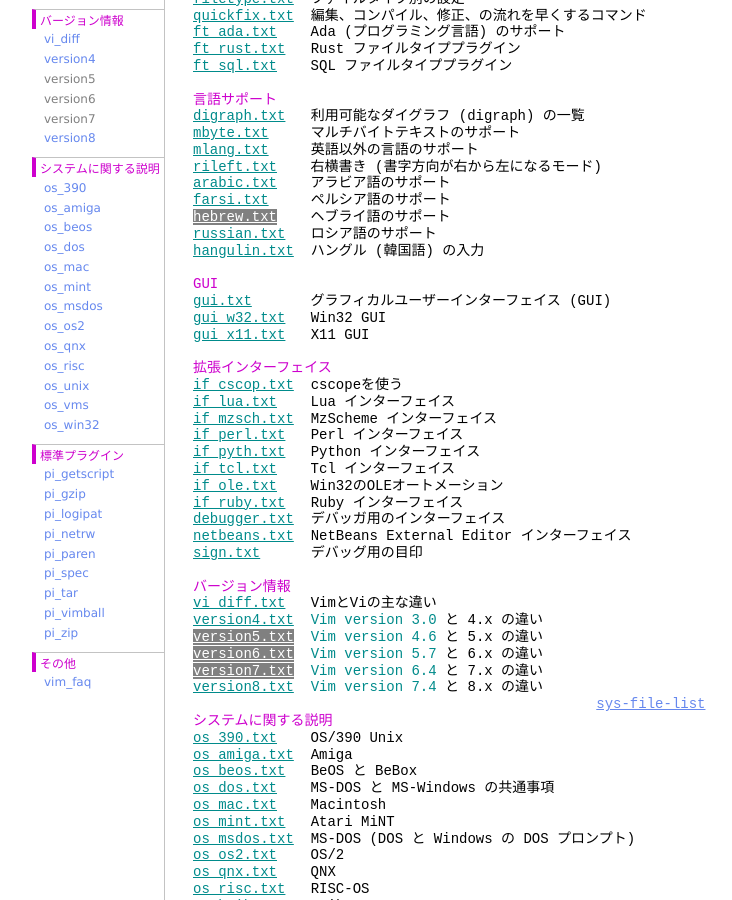
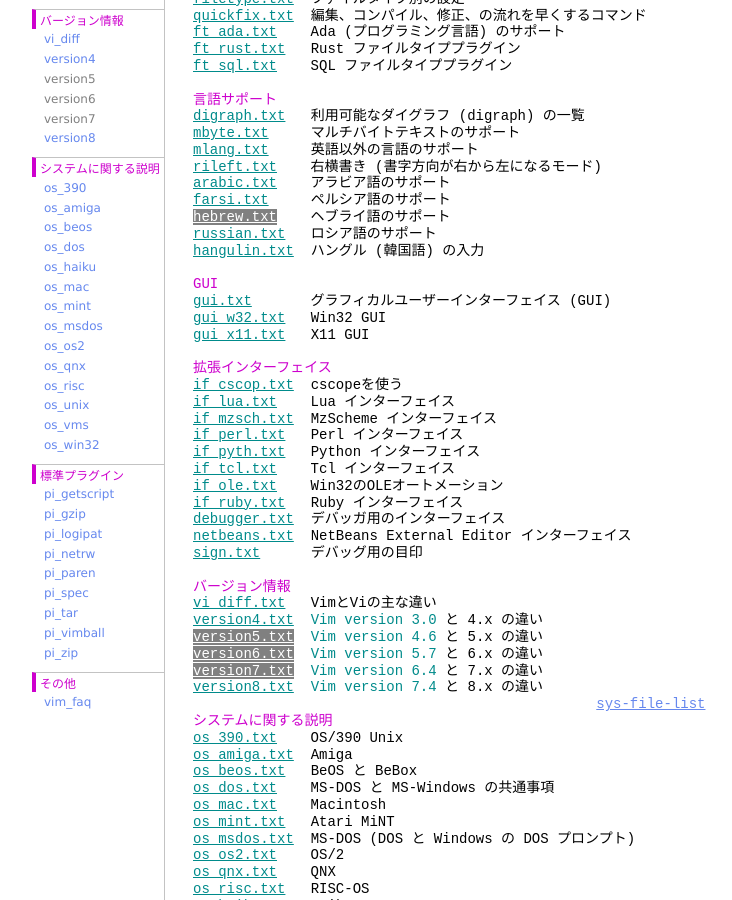
Before and after one commit to vim-jp/vimdoc-ja, a Jekyll site: the page built from index.html, in a window 1280 px wide and 900 px high, scrolled down 2812 px. Shown: the whole window, without its empty margins (208-940 px from the left). Built offline with Jekyll 4.4.1, drawn with Linux system fonts in a browser that asks for light colours; nearby versions of some CDN libraries; comment, search, counter and statistics services are not loaded.

Commit message:
Update sidebar
Add os_haiku.txt.

```diff
--- a/_layouts/vimdoc.html
+++ b/_layouts/vimdoc.html
@@ -234,6 +234,7 @@
 <li><a href="os_amiga.html">os_amiga</a></li>
 <li><a href="os_beos.html">os_beos</a></li>
 <li><a href="os_dos.html">os_dos</a></li>
+<li><a href="os_haiku.html">os_haiku</a></li>
 <li><a href="os_mac.html">os_mac</a></li>
 <li><a href="os_mint.html">os_mint</a></li>
 <li><a href="os_msdos.html">os_msdos</a></li>
```
